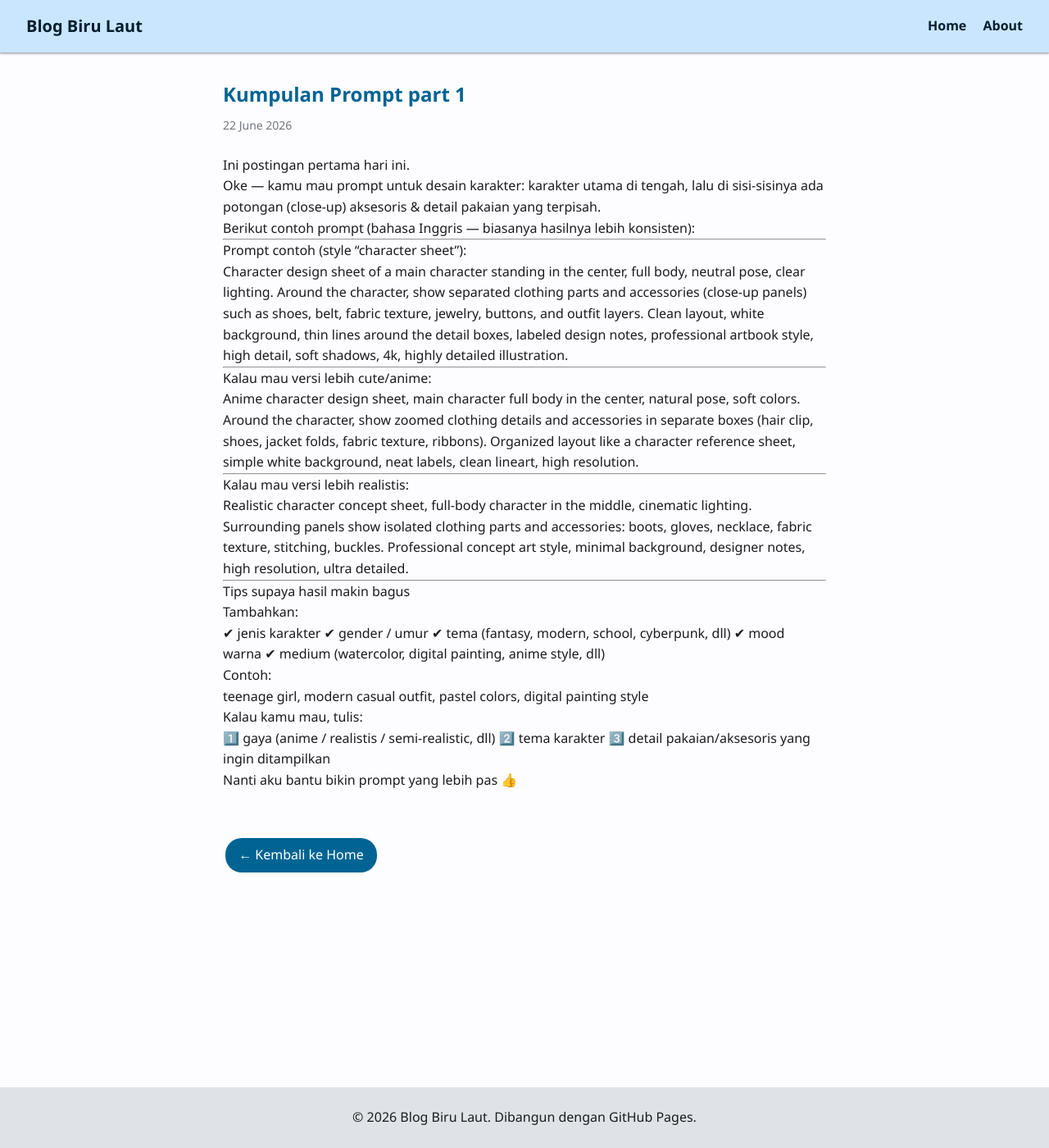
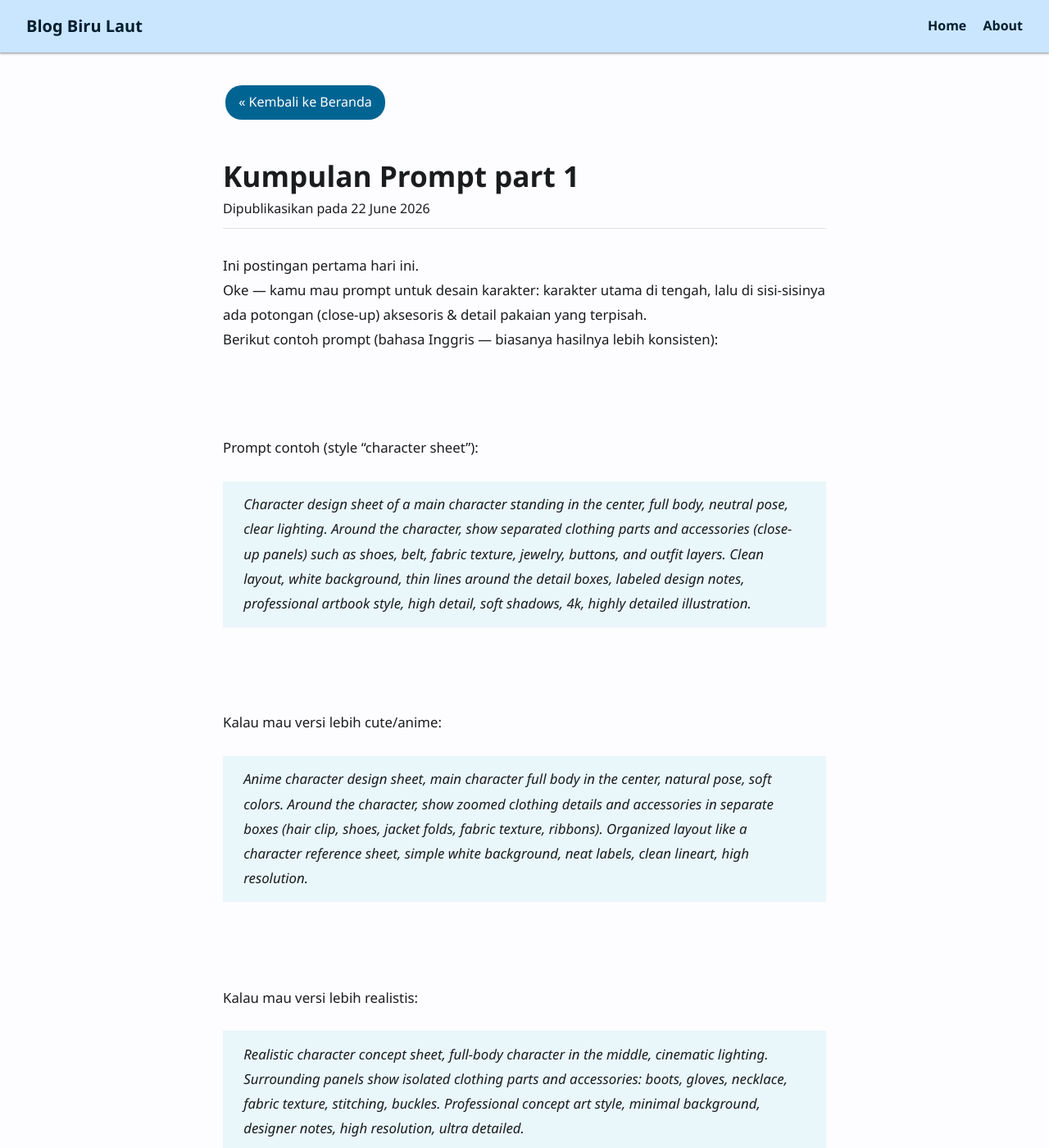
Before and after one commit to cxllme-ahla/cxllme-ahla.github.io, a Jekyll site: the page built from _posts/2026-06-23-Kumpulan Prompt part 1.md, in a window 1280 px wide and 1400 px high. Shown: the whole window at 82% size. Built offline with Jekyll 4.4.1, drawn with Linux system fonts in a browser that asks for light colours.

Commit message:
Update post.html

```diff
--- a/_layouts/post.html
+++ b/_layouts/post.html
@@ -1,13 +1,33 @@
 ---
 layout: default
 ---
-<article class="card" style="border: none; padding: 0;">
-    <h1 style="color: var(--md-sys-color-primary); margin-bottom: 0.5rem;">{{ page.title }}</h1>
-    <p class="date">{{ page.date | date: "%d %B %Y" }}</p>
+<!DOCTYPE html>
+<html lang="id">
+<head>
+  <meta charset="UTF-8">
+  <meta name="viewport" content="width=device-width, initial-scale=1.0">
+  <title>{{ page.title }} - {{ site.title }}</title>
 
-    <div style="margin-top: 1.5rem;">
+  </head>
+<body>
+
+  <div class="container">
+    <header style="text-align: left; margin-bottom: 20px;">
+      <a href="{{ '/' | relative_url }}" class="btn" style="display: inline-block; margin-bottom: 20px; box-shadow: none;">&laquo; Kembali ke Beranda</a>
+    </header>
+
+    <article class="post-card">
+      <h1 style="color: var(--accent); margin-top: 0; font-size: 2.2rem;">{{ page.title }}</h1>
+      <div class="post-meta" style="margin-bottom: 30px; border-bottom: 1px solid rgba(0,0,0,0.1); padding-bottom: 10px;">
+        Dipublikasikan pada {{ page.date | date: "%d %B %Y" }}
+      </div>
+
+      <div class="post-content">
         {{ content }}
-    </div>
-</article>
-<br>
-<a href="/" class="btn">&larr; Kembali ke Home</a>
+      </div>
+
+    </article>
+  </div>
+
+</body>
+</html>
```
